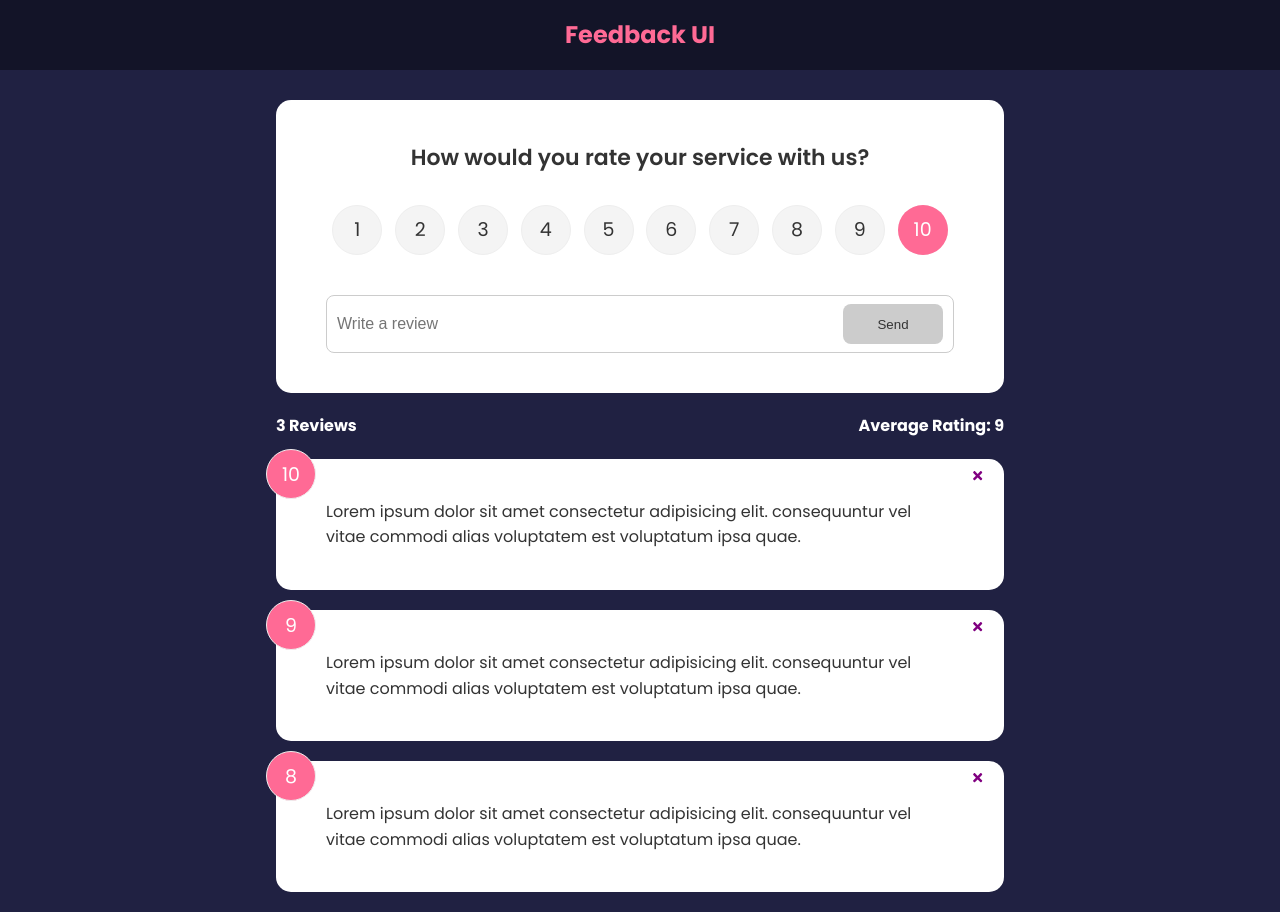
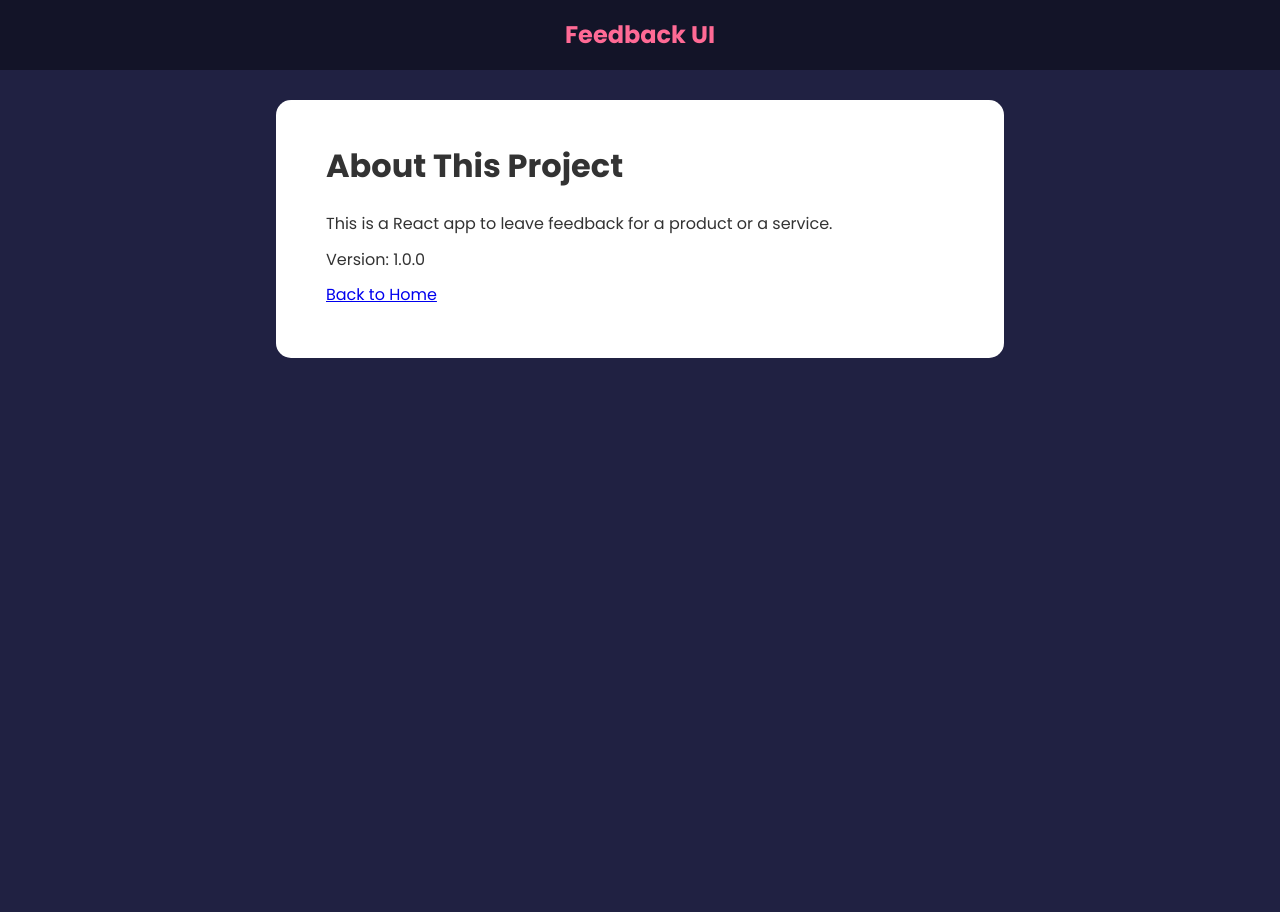
Before and after one commit to jibm82/feedback-app, a React (Create React App) app: page /about in a window 1280 px wide. After the commit the page ends 800 px from the top, so only its background shows below. Built offline with nearby package versions, Linux system fonts and the light colour scheme.

Commit message:
Implement navigation

```diff
--- a/package.json
+++ b/package.json
@@ -10,6 +10,7 @@
     "react": "^18.2.0",
     "react-dom": "^18.2.0",
     "react-icons": "^4.4.0",
+    "react-router-dom": "^6.3.0",
     "react-scripts": "5.0.1",
     "uuid": "^8.3.2",
     "web-vitals": "^2.1.4"
--- a/src/App.js
+++ b/src/App.js
@@ -1,5 +1,9 @@
 import { v4 as uuidv4 } from "uuid"
 import { useState } from "react"
+import { BrowserRouter as Router, Route, Routes } from "react-router-dom"
+
+import AboutIconLink from "./components/AboutIconLink"
+import AboutPage from "./pages/AboutPage"
 import FeedbackData from "./data/FeedbackData"
 import FeedbackList from "./components/FeedbackList"
 import FeedbackForm from "./components/FeedbackForm"
@@ -21,14 +25,20 @@
   }
 
   return (
-    <>
+    <Router>
       <Header />
       <div className="container">
-        <FeedbackForm handleAdd={addFeedback} />
-        <FeedbackStats feedback={feedback} />
-        <FeedbackList feedback={feedback} handleDelete={deleteFeedback} />
+        <Routes>
+          <Route exact path="/" element={<>
+            <FeedbackForm handleAdd={addFeedback} />
+            <FeedbackStats feedback={feedback} />
+            <FeedbackList feedback={feedback} handleDelete={deleteFeedback} />
+            <AboutIconLink />
+          </>} />
+          <Route path="/about" element={<AboutPage/>} />
+        </Routes>
       </div>
-    </>
+    </Router>
   )
 }
 
--- /dev/null
+++ b/src/components/AboutIconLink.jsx
@@ -0,0 +1,14 @@
+import { FaQuestion } from "react-icons/fa"
+import { Link } from "react-router-dom"
+
+function AboutIconLink() {
+  return (
+    <div className="about-link">
+      <Link to="/about">
+        <FaQuestion size={30} />
+      </Link>
+    </div>
+  )
+}
+
+export default AboutIconLink
--- /dev/null
+++ b/src/pages/AboutPage.jsx
@@ -0,0 +1,25 @@
+import { Link } from "react-router-dom"
+import Card from "../components/shared/Card"
+
+function AboutPage() {
+  return (
+    <Card>
+      <div className="about">
+        <h1>
+          About This Project
+        </h1>
+        <p>
+          This is a React app to leave feedback for a product or a service.
+        </p>
+        <p>
+          Version: 1.0.0
+        </p>
+        <p>
+          <Link to="/">Back to Home</Link>
+        </p>
+      </div>
+    </Card>
+  )
+}
+
+export default AboutPage
```
Also changed, not shown: 1 other file (tests, documents, lock files or other folders).
